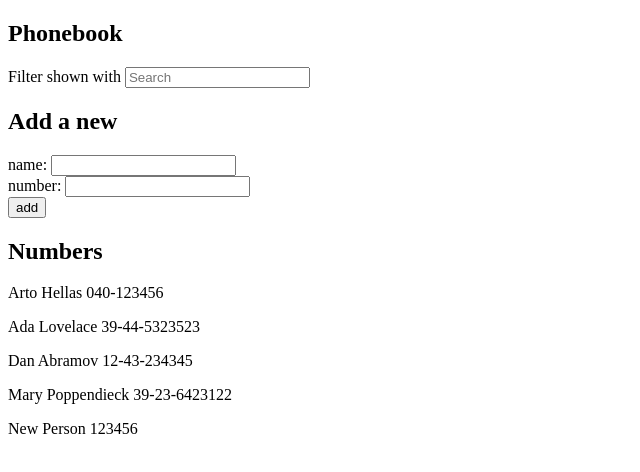
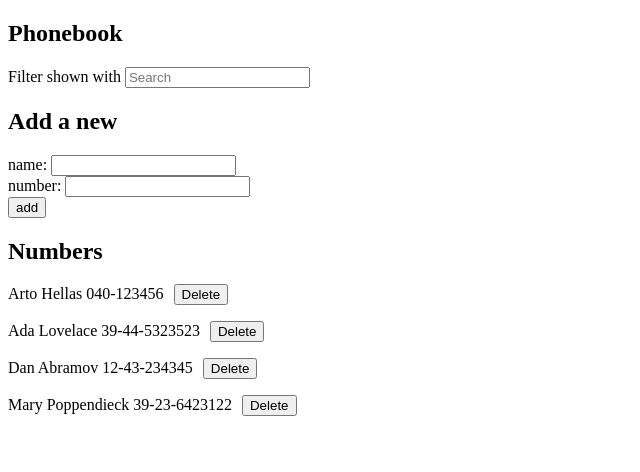
Before and after one commit to Jondeboy/FullstackOpen, a React (Vite) app in the folder Osa_2/puhelinluettelo/: page / in a window 1280 px wide. Shown: the top 472 px of the page, without its empty margins (0-640 px from the left). Built offline with nearby package versions, Linux system fonts and the light colour scheme; data requests are answered from the project's data file.

Commit message:
- Task 2.14 done, puhelinluettelo step 9

```diff
--- a/Osa_2/puhelinluettelo/db.json
+++ b/Osa_2/puhelinluettelo/db.json
@@ -19,11 +19,6 @@
       "name": "Mary Poppendieck",
       "number": "39-23-6423122",
       "id": "4"
-    },
-    {
-      "id": "496b",
-      "name": "New Person",
-      "number": "123456"
     }
   ]
 }
--- a/Osa_2/puhelinluettelo/src/App.jsx
+++ b/Osa_2/puhelinluettelo/src/App.jsx
@@ -28,17 +28,20 @@
     )
 }
 
-const Persons = ({ persons }) => {
+const Persons = ({ persons, deleteNumber }) => {
     return (
         <div>
-            {persons.map(person => <Person key={person.name} person={person} />)}
+            {persons.map(person => <Person key={person.name} person={person} deleteNumber={deleteNumber} />)}
         </div>
     )
 }
 
-const Person = ({ person }) => {
+const Person = ({ person, deleteNumber }) => {
     return (
-        <p>{person.name} {person.number}</p>
+        <p>
+            {person.name} {person.number}
+            <button style={{ marginLeft: '10px' }} onClick={() => deleteNumber(person.id, person.name)}>Delete</button>
+        </p>
     )
 }
 
@@ -79,9 +82,16 @@
                 setNewName('')
                 setNewNumber('')
             })
+    }
 
-
-
+    const deleteNumber = (id, name) => {
+        if (window.confirm(`Delete ${name}?`)) {
+            numberService
+                .deletePerson(id)
+                .then(() => {
+                    setPersons(persons.filter(person => person.id !== id))
+                })
+        }
     }
 
     const personsToShow = !newFilterInput
@@ -110,7 +120,7 @@
 
             <h2>Numbers</h2>
 
-            <Persons persons={personsToShow} />
+            <Persons persons={personsToShow} deleteNumber={deleteNumber} />
 
         </div>
     )
--- a/Osa_2/puhelinluettelo/src/services/numbers.js
+++ b/Osa_2/puhelinluettelo/src/services/numbers.js
@@ -16,4 +16,9 @@
     return request.then(response => response.data)
 }
 
-export default { getAll, create, update }
+const deletePerson = (id) => {
+    const request = axios.delete(`${baseUrl}/${id}`)
+    return request.then(response => response.data)
+}
+
+export default { getAll, create, update, deletePerson }
```
